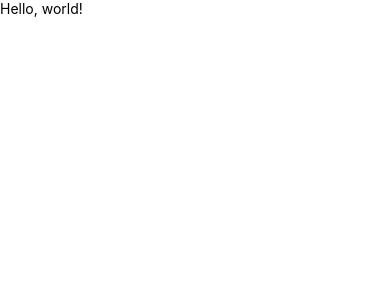
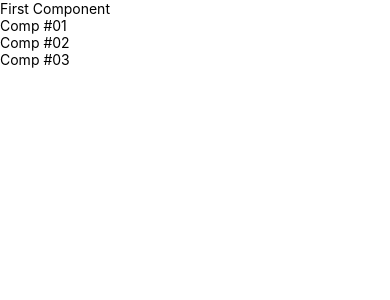
Before and after one commit to leandrocodes/react-native-cheatsheet, a React Native app: screen / in a window 390 px wide. Shown: the top 300 px of the page. Built offline with nearby package versions, Linux system fonts and the light colour scheme.

Commit message:
multi components

```diff
--- a/src/App.js
+++ b/src/App.js
@@ -1,11 +1,13 @@
 import React from 'react'
-import { Text, View } from 'react-native'
+import { View } from 'react-native'
 
-function App() {
-	return (
-		<View>
-			<Text>Hello, world!</Text>
-		</View>
-	)
-}
-export default App
+import First from './components/First'
+import Comp1, { Comp2, Comp3 } from './components/Multi'
+export default () => (
+	<View>
+		<First></First>
+		<Comp1></Comp1>
+		<Comp2></Comp2>
+		<Comp3></Comp3>
+	</View>
+)
--- /dev/null
+++ b/src/components/First.js
@@ -0,0 +1,4 @@
+import React from 'react'
+import { Text } from 'react-native'
+
+export default () => <Text>First Component</Text>
--- /dev/null
+++ b/src/components/Multi.js
@@ -0,0 +1,14 @@
+import React from 'react'
+import { Text } from 'react-native'
+
+export default function Comp1() {
+	return <Text>Comp #01</Text>
+}
+
+export function Comp2() {
+	return <Text>Comp #02</Text>
+}
+
+export function Comp3() {
+	return <Text>Comp #03</Text>
+}
```
